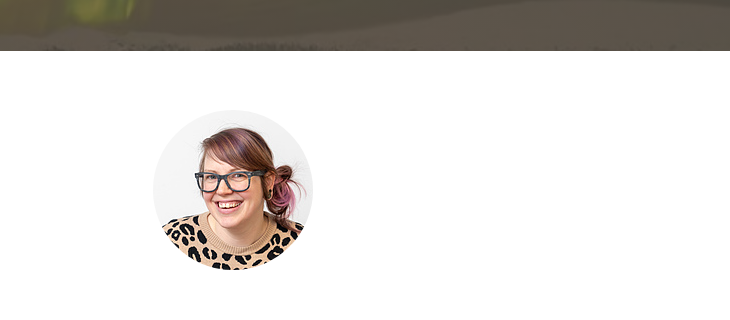
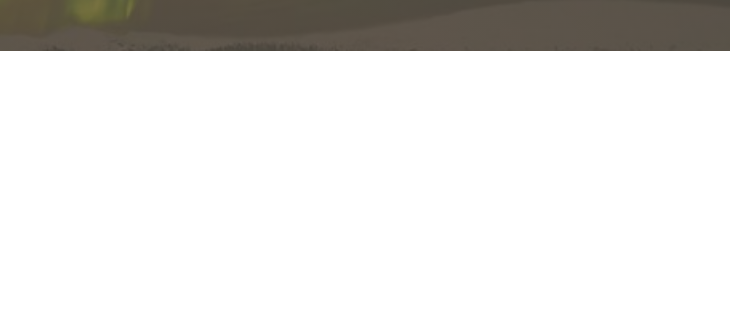
Before and after one commit to TianaJohnson/personal-page, a website with bundled scripts: page index.html in a window 1280 px wide. Shown: the part 749-1069 px from the top of the page, 550-1280 px from the left. Built offline with nearby package versions, Linux system fonts and the light colour scheme.

Commit message:
maybe better

```diff
--- a/index.html
+++ b/index.html
@@ -53,7 +53,7 @@
         <div class="row align-items-center">
           <div class="col-lg-6 order-lg-2">
             <div class="p-5">
-              <img class="rounded-circle" src="img/portfolio/fullsize/dsc02810_160.jpg" alt="">
+              <!-- <img class="rounded-circle" src="img/portfolio/fullsize/dsc02810_160.jpg" alt=""> -->
             </div>
           </div>
           <div class="col-lg-6 order-lg-1">
```
